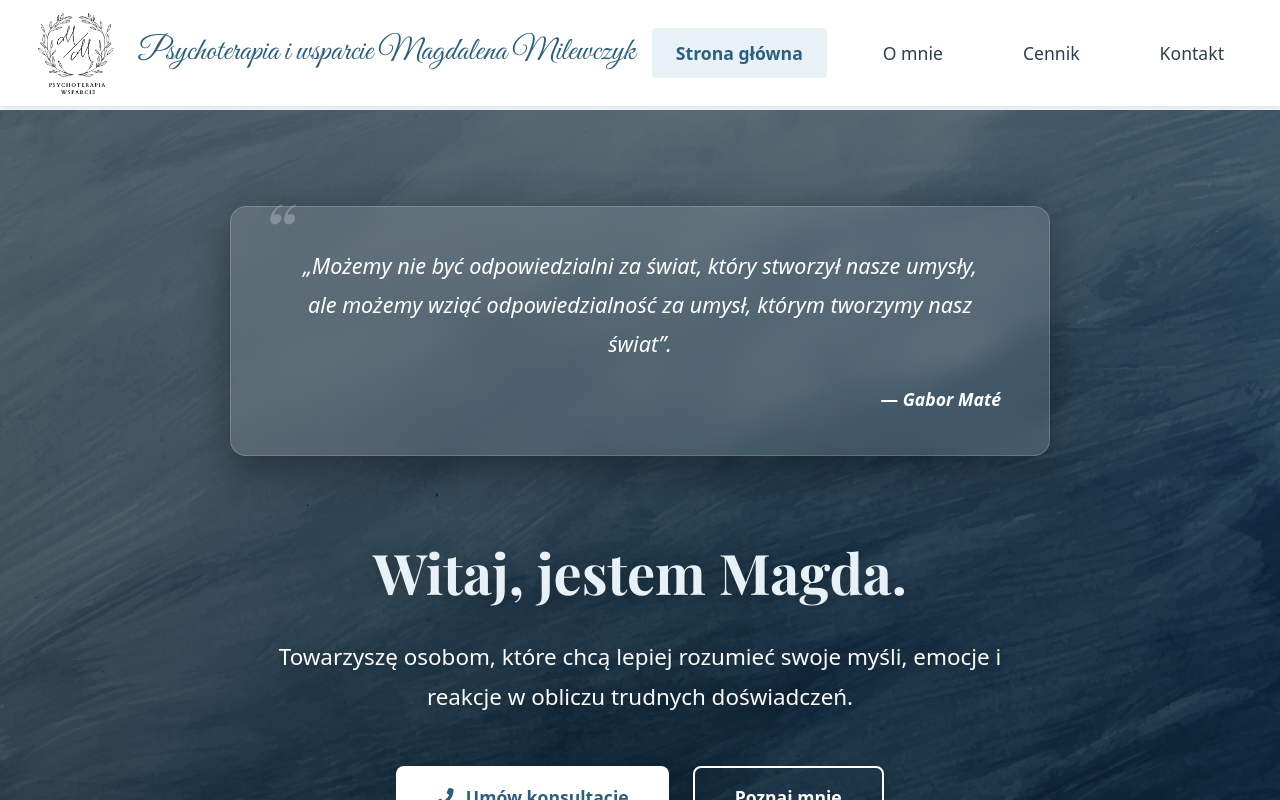
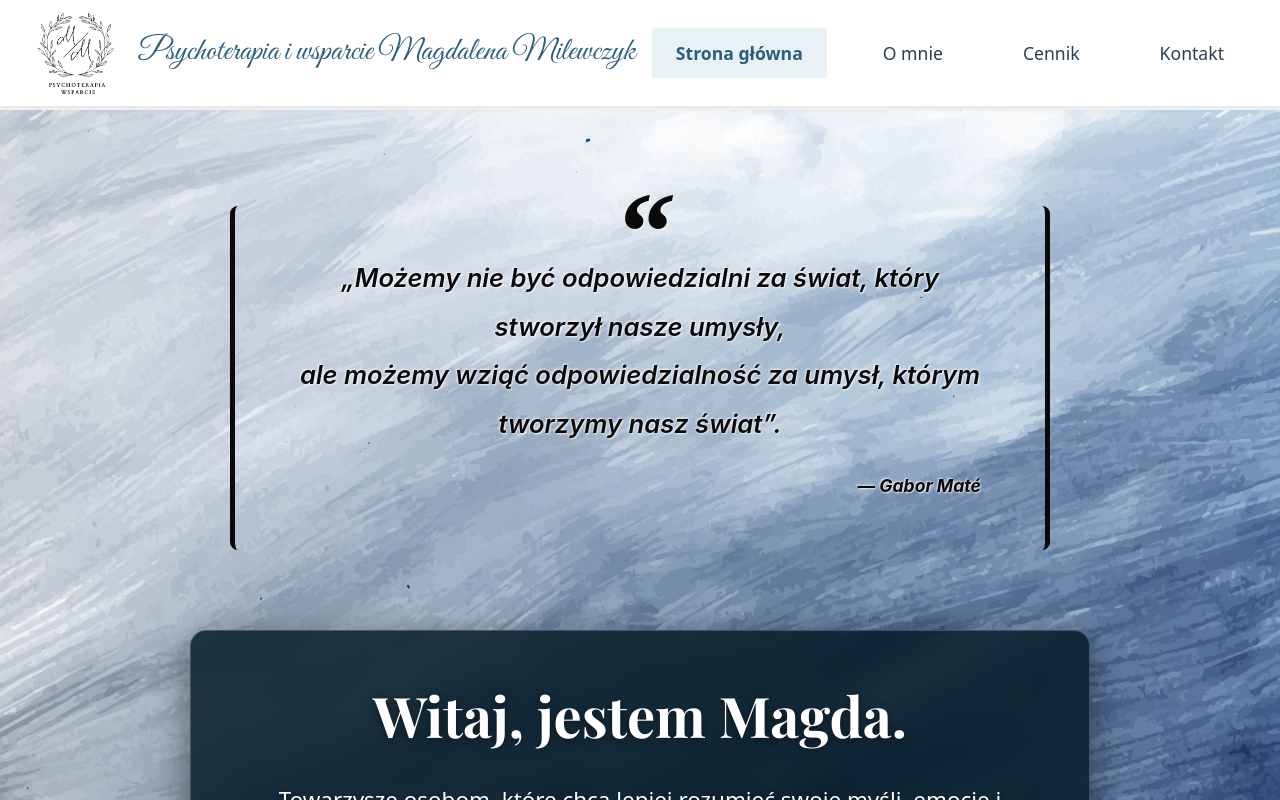
Before and after one commit to ernestpeplinski/psychoterapia-koscierzyna-pl, a React (Vite) app: page / in a window 1280 px wide. Shown: the top 800 px of the page. Built offline with nearby package versions, Linux system fonts and the light colour scheme.

Commit message:
Use full bg and change style

```diff
--- a/src/styles/home.scss
+++ b/src/styles/home.scss
@@ -3,21 +3,26 @@
 
   // Hero Section
   &__hero {
-    background-image: linear-gradient(180deg, rgba(6, 29, 41, 0.65), rgba(6, 29, 41, 0.75)), url('../assets/images/bg_akwarela.jpg');
+    background-image: url('../assets/images/bg_akwarela.jpg');
     background-size: cover;
-    background-position: center;
+    background-position: center center;
     background-repeat: no-repeat;
-    background-attachment: fixed;
     color: var(--white);
     padding: 6rem 2rem 7rem;
     text-align: center;
     position: relative;
+    min-height: 100vh;
   }
 
   &__hero-content {
     max-width: 900px;
     margin: 0 auto;
-    padding: 0 1.5rem;
+    padding: 3rem 2.5rem;
+    background: rgba(6, 29, 41, 0.85);
+    backdrop-filter: blur(12px);
+    border-radius: 16px;
+    box-shadow: 0 12px 40px rgba(0, 0, 0, 0.5);
+    border: 1px solid rgba(255, 255, 255, 0.2);
   }
 
   &__hero-title {
@@ -26,19 +31,21 @@
     font-family: "Playfair Display", "Georgia", serif;
     margin-bottom: 1.75rem;
     line-height: 1.3;
-    text-shadow: 0 2px 20px rgba(0, 0, 0, 0.3);
+    color: var(--white);
+    text-shadow: 0 2px 8px rgba(0, 0, 0, 0.5);
   }
 
   &__hero-highlight {
-    color: var(--primary-navy-pale);
+    color: var(--white);
   }
 
   &__hero-subtitle {
     font-size: 1.4rem;
     line-height: 1.8;
     margin-bottom: 3rem;
-    opacity: 0.98;
-    text-shadow: 0 1px 10px rgba(0, 0, 0, 0.3);
+    opacity: 1;
+    color: var(--white);
+    text-shadow: 0 1px 4px rgba(0, 0, 0, 0.5);
     max-width: 750px;
     margin-left: auto;
     margin-right: auto;
@@ -58,6 +65,7 @@
     max-width: 960px;
     margin: 0 auto 5rem;
     padding: 0 1rem;
+    position: relative;
   }
 
   &__lead-quote-block {
@@ -65,40 +73,47 @@
     font-style: italic;
     margin: 0 auto;
     max-width: 820px;
-    font-size: 1.35rem;
-    line-height: 1.8;
-    color: #fff;
-    padding: 2.5rem 3rem;
-    background: rgba(255, 255, 255, 0.12);
-    backdrop-filter: blur(10px);
-    border-radius: 16px;
-    box-shadow: 0 12px 40px rgba(0, 0, 0, 0.4);
-    border: 1px solid rgba(255, 255, 255, 0.18);
+    font-size: 1.6rem;
+    line-height: 1.9;
+    color: #0a0a0a;
+    padding: 3rem 4rem;
+    background: transparent;
+    border-radius: 8px;
+    font-weight: 600;
+    font-family: -apple-system, BlinkMacSystemFont, "Segoe UI", "Roboto", "Helvetica Neue", Arial, sans-serif;
+    text-shadow:
+      1px 1px 2px rgba(255, 255, 255, 0.8),
+      -1px -1px 2px rgba(255, 255, 255, 0.8);
+    border-left: 5px solid #0a0a0a;
+    border-right: 5px solid #0a0a0a;
   }
 
   &__lead-quote-block::before {
-    content: "“";
+    content: "\201C";
     position: absolute;
-    top: -18px;
-    left: 24px;
-    font-family: "Playfair Display", "Georgia", serif;
-    font-size: 5rem;
-    color: rgba(255, 255, 255, 0.25);
+    top: -30px;
+    left: 50%;
+    transform: translateX(-50%);
+    font-family: Georgia, serif;
+    font-size: 7rem;
+    color: #0a0a0a;
     line-height: 1;
     pointer-events: none;
+    text-shadow:
+      1px 1px 2px rgba(255, 255, 255, 0.8);
   }
 
   &__lead-quote-block p {
     margin: 0;
-    color: #fff;
+    color: #0a0a0a;
   }
 
   &__lead-quote-block footer {
     margin-top: 1.25rem;
     text-align: right;
-    font-weight: 600;
+    font-weight: 700;
     font-style: normal;
-    color: #fff;
+    color: #0a0a0a;
     opacity: 1;
     font-size: 1.1rem;
   }
```
